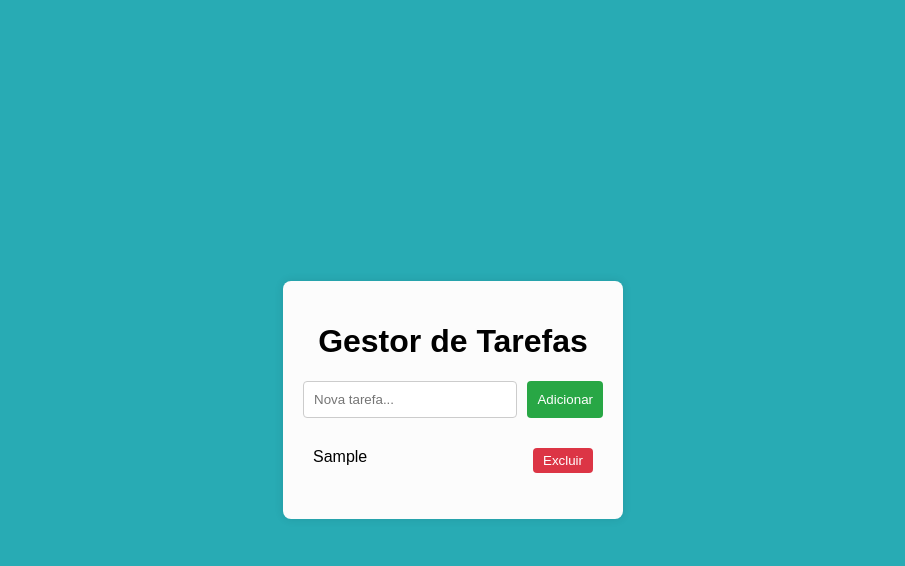
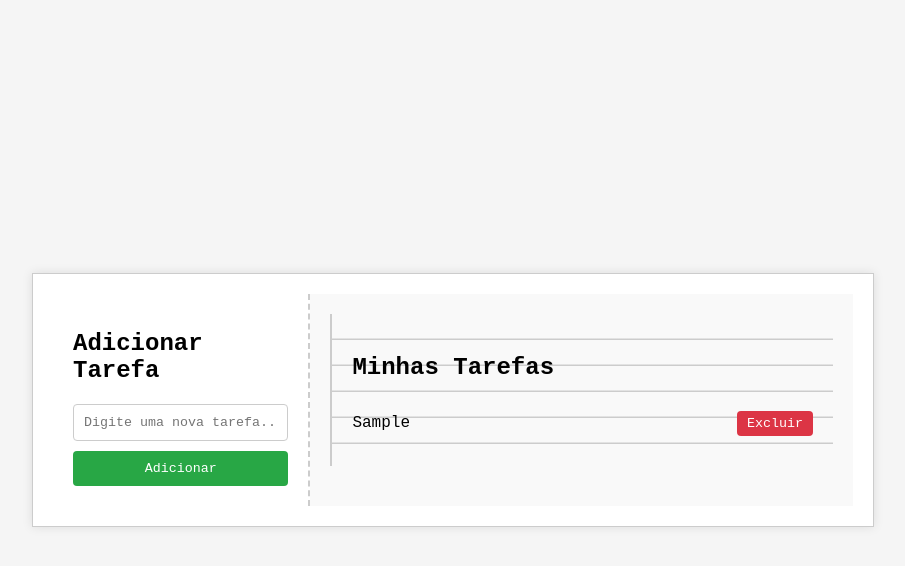
Before and after one commit to Clodo0/projeto-1-ls, a website built with Vite: page index.html in a window 1280 px wide. Both pictures are taken after typing "Sample" into the empty fields and a click on the button "Adicionar". Shown: the whole page, without its empty margins (187-1092 px from the left). Built offline with nearby package versions, Linux system fonts and the light colour scheme.

Commit message:
modificacoes no visual

```diff
--- a/index.html
+++ b/index.html
@@ -4,16 +4,26 @@
   <meta charset="UTF-8">
   <meta name="viewport" content="width=device-width, initial-scale=1.0">
   <title>Gestor de Tarefas</title>
-  <link rel="stylesheet" href="/src/styles/main.css">
+  <link rel="stylesheet" href="./src/styles/main.css">
 </head>
 <body>
-  <div class="container">
-    <h1>Gestor de Tarefas</h1>
-    <form id="task-form">
-      <input type="text" id="task-input" placeholder="Nova tarefa..." required>
-      <button type="submit">Adicionar</button>
-    </form>
-    <ul id="task-list"></ul>
+  <div class="notebook">
+    <!-- Área de adicionar tarefas (fora da folha) -->
+    <div class="add-task-area">
+      <h1>Adicionar Tarefa</h1>
+      <form id="task-form">
+        <input type="text" id="task-input" placeholder="Digite uma nova tarefa..." required>
+        <button type="submit">Adicionar</button>
+      </form>
+    </div>
+
+    <!-- Folha de caderno -->
+    <div class="notebook-page">
+      <div class="notebook-lines">
+        <h2>Minhas Tarefas</h2>
+        <ul id="task-list"></ul>
+      </div>
+    </div>
   </div>
   <script type="module" src="./src/js/app.js"></script>
 </body>
--- a/src/styles/main.css
+++ b/src/styles/main.css
@@ -1,77 +1,118 @@
+/* Reset básico */
 body {
-    font-family: Arial, sans-serif;
-    background-color: #28abb4;
     margin: 0;
     padding: 0;
+    font-family: 'Courier New', Courier, monospace;
+    background-color: #f5f5f5;
     display: flex;
     justify-content: center;
     align-items: center;
     height: 100vh;
   }
 
-  .container {
-    background: #fcfcfc;
+  /* Container do caderno */
+  .notebook {
+    display: flex;
+    background-color: #fff;
+    border: 1px solid #ccc;
+    box-shadow: 0 0 10px rgba(0, 0, 0, 0.1);
+    width: 90%;
+    max-width: 800px;
     padding: 20px;
-    border-radius: 8px;
-    box-shadow: 0 0 10px rgba(0, 0, 0, 0.1);
-    width: 300px;
   }
 
-  h1 {
-    text-align: center;
+  /* Área de adicionar tarefas */
+  .add-task-area {
+    width: 30%;
+    padding: 20px;
+    border-right: 2px dashed #ccc;
+  }
+
+  .add-task-area h1 {
+    font-size: 1.5rem;
+    margin-bottom: 20px;
   }
 
   #task-form {
     display: flex;
-    margin-bottom: 20px;
+    flex-direction: column;
   }
 
   #task-input {
-    flex: 1;
     padding: 10px;
+    margin-bottom: 10px;
     border: 1px solid #ccc;
     border-radius: 4px;
+    font-family: 'Courier New', Courier, monospace;
   }
 
-  button {
+  #task-form button {
     padding: 10px;
-    background: #28a745;
+    background-color: #28a745;
     color: #fff;
     border: none;
     border-radius: 4px;
     cursor: pointer;
-    margin-left: 10px;
+    font-family: 'Courier New', Courier, monospace;
   }
 
-  button:hover {
-    background: #218838;
+  #task-form button:hover {
+    background-color: #218838;
   }
 
-  ul {
+  /* Folha de caderno */
+  .notebook-page {
+    width: 70%;
+    padding: 20px;
+    background-color: #f9f9f9;
+    position: relative;
+  }
+
+  .notebook-lines {
+    background: repeating-linear-gradient(
+      #f9f9f9,
+      #f9f9f9 24px,
+      #ccc 25px,
+      #ccc 26px
+    );
+    padding: 20px;
+    border-left: 2px solid #ccc;
+  }
+
+  .notebook-lines h2 {
+    font-size: 1.5rem;
+    margin-bottom: 20px;
+  }
+
+  /* Lista de tarefas */
+  #task-list {
     list-style: none;
     padding: 0;
+    margin: 0;
   }
 
-  li {
+  #task-list li {
     display: flex;
     justify-content: space-between;
-    padding: 10px;
+    align-items: center;
+    padding: 10px 0;
     border-bottom: 1px solid #ccc;
   }
 
-  li:last-child {
+  #task-list li:last-child {
     border-bottom: none;
   }
 
-  li button {
-    background: #dc3545;
+  #task-list li button {
+    background-color: #dc3545;
     border: none;
     color: #fff;
     padding: 5px 10px;
     border-radius: 4px;
     cursor: pointer;
+    font-family: 'Courier New', Courier, monospace;
   }
 
-  li button:hover {
-    background: #c82333;
+  #task-list li button:hover {
+    background-color: #c82333;
   }
```
